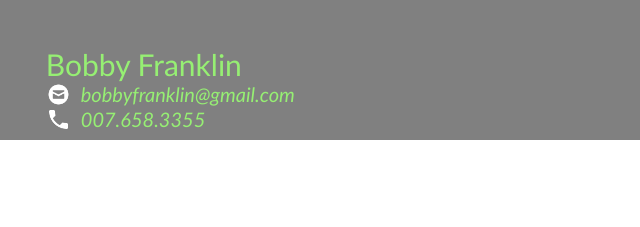
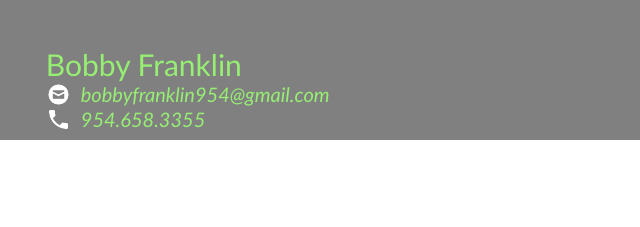
Before and after one commit to BobbyFranklin954/bobbyfranklin-portfolio, a plain HTML site: page index.html in a window 1280 px wide. Shown: the top 227 px of the page, 0-640 px from the left. Drawn offline with Linux system fonts and the light colour scheme.

Commit message:
Updated to live info

```diff
--- a/index.html
+++ b/index.html
@@ -20,12 +20,12 @@
         Bobby Franklin
         <div class="contact_info">
           <img src="html_finalprojimages/envelope.png" alt="https://icons8.com/icon/124377/circled-envelope" />
-          bobbyfranklin@gmail.com
+          bobbyfranklin954@gmail.com
         </div>
         <div style="clear:both;"></div>
         <div class="contact_info">
           <img src="html_finalprojimages/phone.png" alt="https://icons8.com/icon/124377/circled-envelope" />
-          007.658.3355
+          954.658.3355
 
         </div>
       </div>
```
